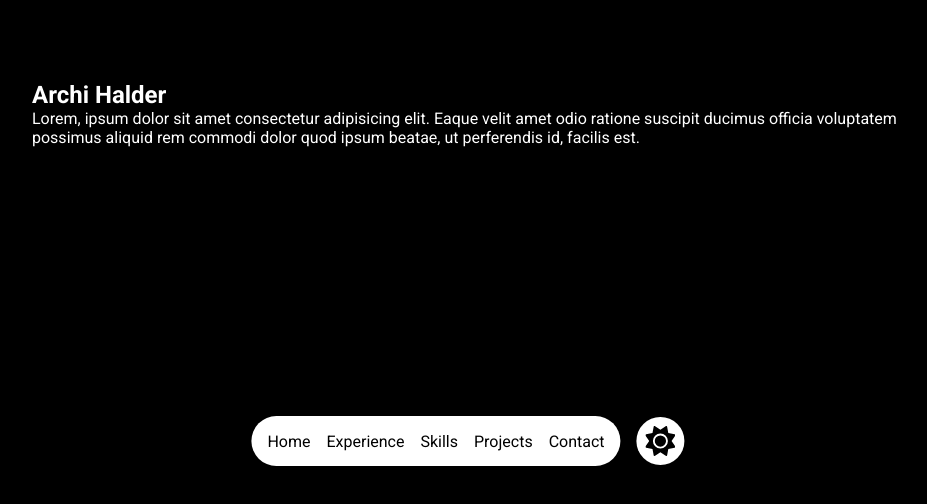
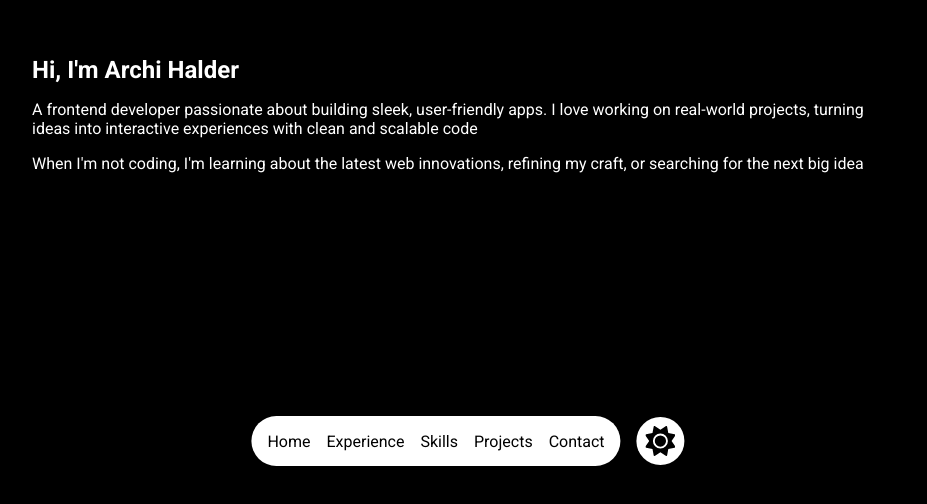
Before and after one commit to archihalder/portfolio, a plain HTML site: page index.html in a window 1280 px wide. Shown: the part 286-790 px from the top of the page, without its empty margins (172-1099 px from the left). Drawn offline with Linux system fonts and the light colour scheme.

Commit message:
added content for the home section

```diff
--- a/index.html
+++ b/index.html
@@ -30,10 +30,14 @@
 
         <section id="home" data-title="Home">
             <div class="home-description">
-                <h1>Archi Halder</h1>
-                <p>Lorem, ipsum dolor sit amet consectetur adipisicing elit. Eaque velit amet odio ratione suscipit
-                    ducimus officia voluptatem possimus aliquid rem commodi dolor quod ipsum beatae, ut perferendis id,
-                    facilis est.</p>
+                <h1>Hi, I'm Archi Halder</h1>
+                <p>A frontend developer passionate about building sleek, user-friendly apps. I love working on
+                    real-world projects, turning ideas into interactive experiences with clean and scalable code
+                </p>
+                <p>
+                    When I'm not coding, I'm learning about the latest web innovations, refining my craft, or searching
+                    for the next big idea
+                </p>
             </div>
         </section>
 
--- a/style.css
+++ b/style.css
@@ -87,3 +87,9 @@ section {
     justify-content: center;
     align-items: center;
 }
+
+.home-description {
+    display: flex;
+    flex-direction: column;
+    gap: 1rem;
+}
```
